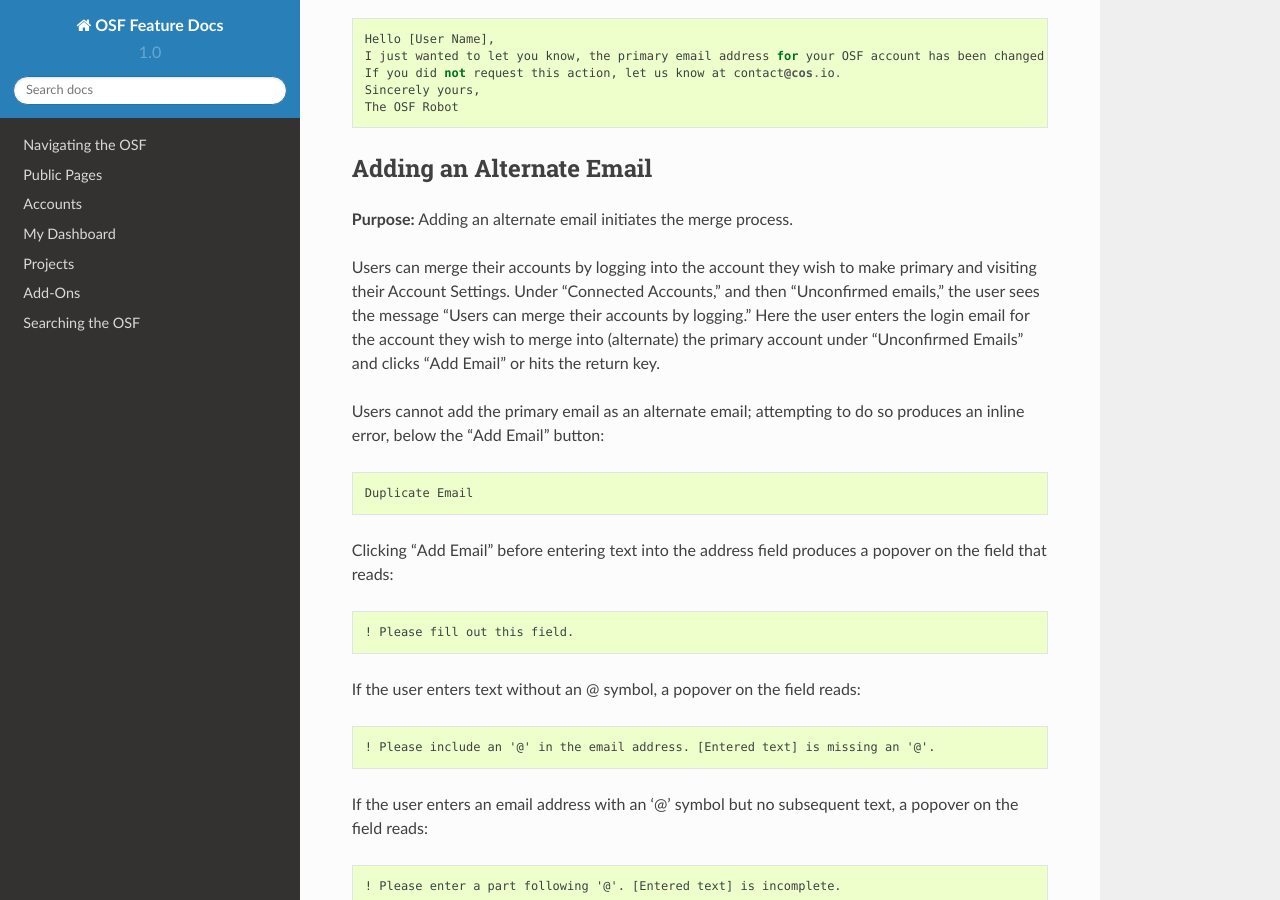
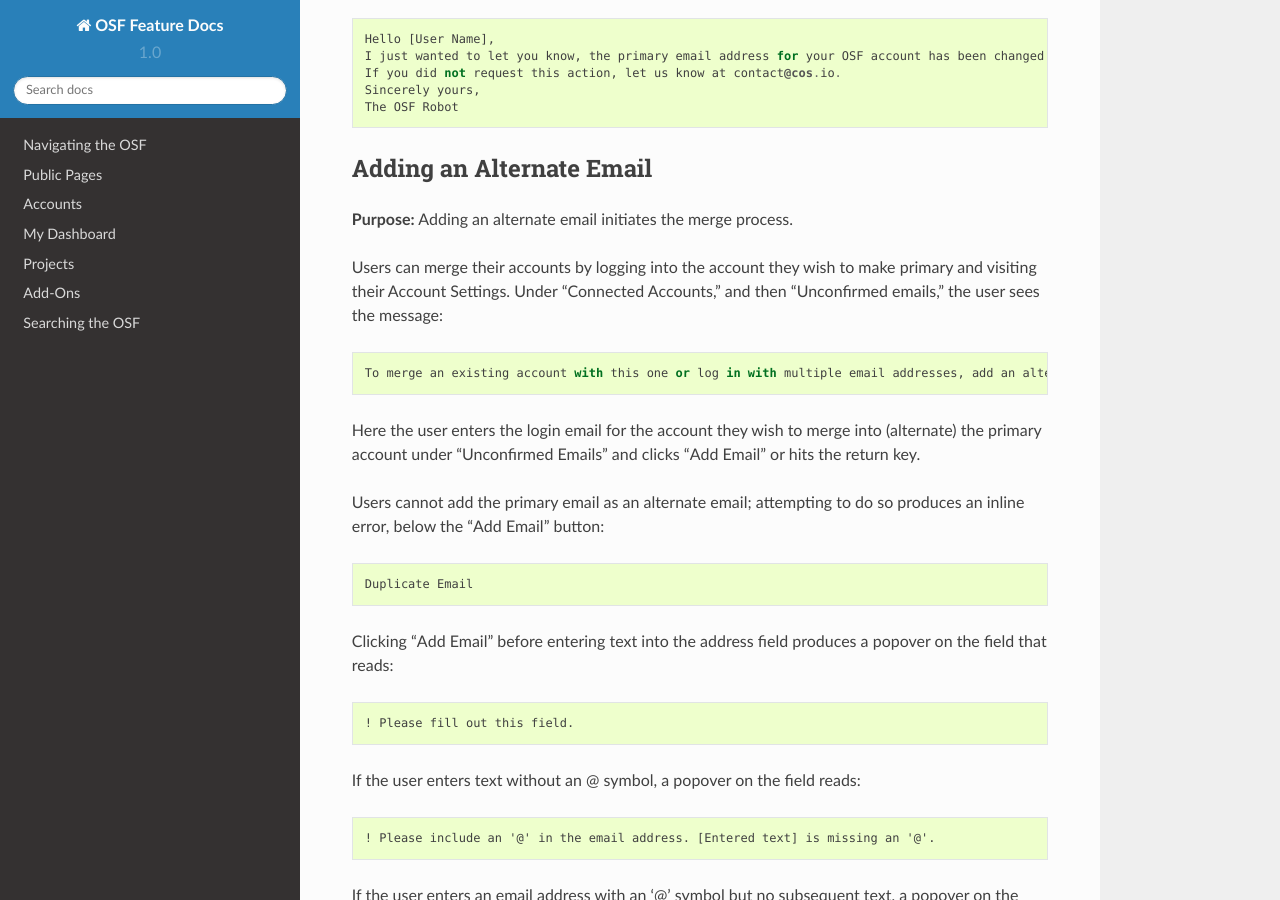
Before and after one commit to CenterForOpenScience/OSFDocs, a Sphinx documentation site: the page built from docs/accounts/account_settings.rst, in a window 1280 px wide and 900 px high, scrolled down 953 px. Built offline with Sphinx 7.4.7 and the Read the Docs theme 2.0.0, drawn with Linux system fonts in a browser that asks for light colours.

Commit message:
email merge

```diff
--- a/docs/accounts/account_settings.rst
+++ b/docs/accounts/account_settings.rst
@@ -40,7 +40,11 @@
 **Purpose:** Adding an alternate email initiates the merge process.
 
 Users can merge their accounts by logging into the account they wish to make primary and visiting their Account Settings.
-Under “Connected Accounts,” and then "Unconfirmed emails," the user sees the message "Users can merge their accounts by logging." Here the user enters the login email for the account they wish to merge into (alternate) the primary account under “Unconfirmed Emails” and clicks “Add Email” or hits the return key.
+Under “Connected Accounts,” and then "Unconfirmed emails," the user sees the message::
+
+    To merge an existing account with this one or log in with multiple email addresses, add an alternate email address below.
+
+Here the user enters the login email for the account they wish to merge into (alternate) the primary account under “Unconfirmed Emails” and clicks “Add Email” or hits the return key.
 
 Users cannot add the primary email as an alternate email; attempting to do so produces an inline error, below the “Add Email” button::
 
```
